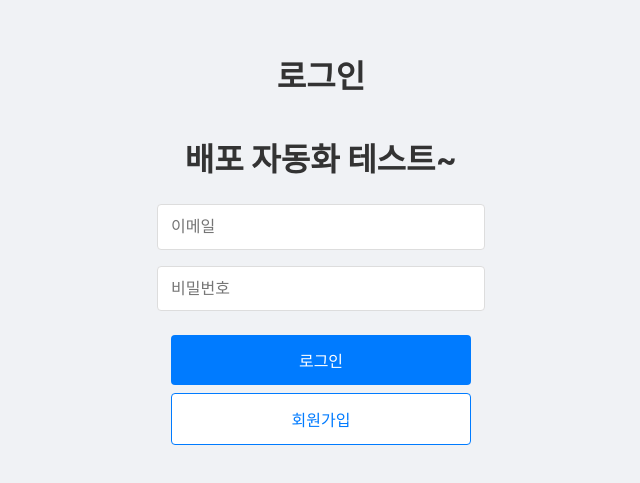
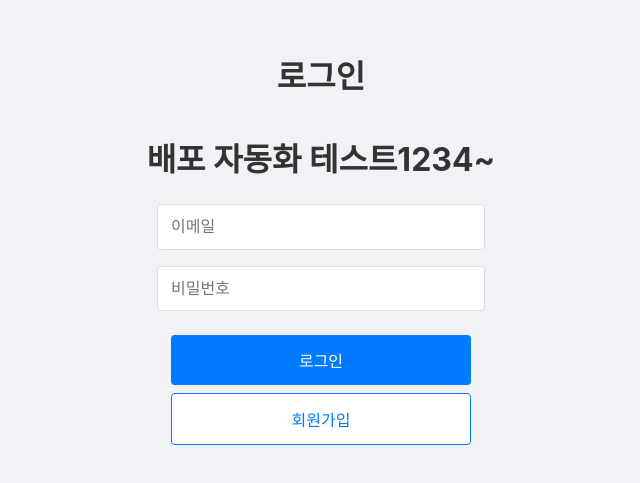
Before and after one commit to jaehyun-0103/toy-chatting, a React (Create React App) app in the folder frontend/: page / in a window 1280 px wide. Shown: the part 163-646 px from the top of the page, without its empty margins (319-959 px from the left). Built offline with nearby package versions, Linux system fonts and the light colour scheme.

Commit message:
Test: 배포 자동화 테스트3

```diff
--- a/frontend/src/pages/Login.tsx
+++ b/frontend/src/pages/Login.tsx
@@ -40,7 +40,7 @@ const Login = () => {
   return (
     <Container>
       <Title>로그인</Title>
-      <Title>배포 자동화 테스트~</Title>
+      <Title>배포 자동화 테스트1234~</Title>
       <Input type="email" placeholder="이메일" value={email} onChange={(e) => setEmail(e.target.value)} />
       <Input
         type="password"
```
